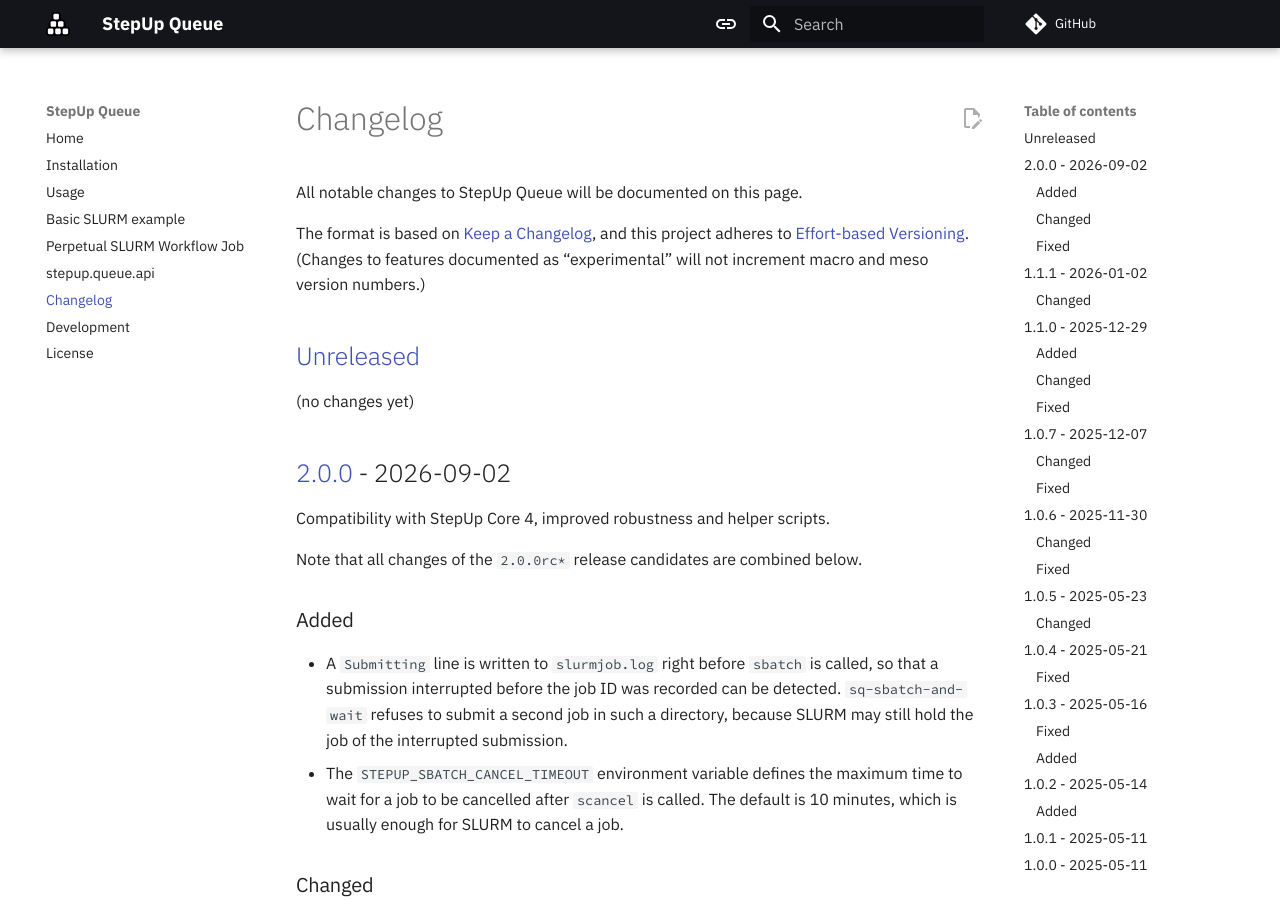
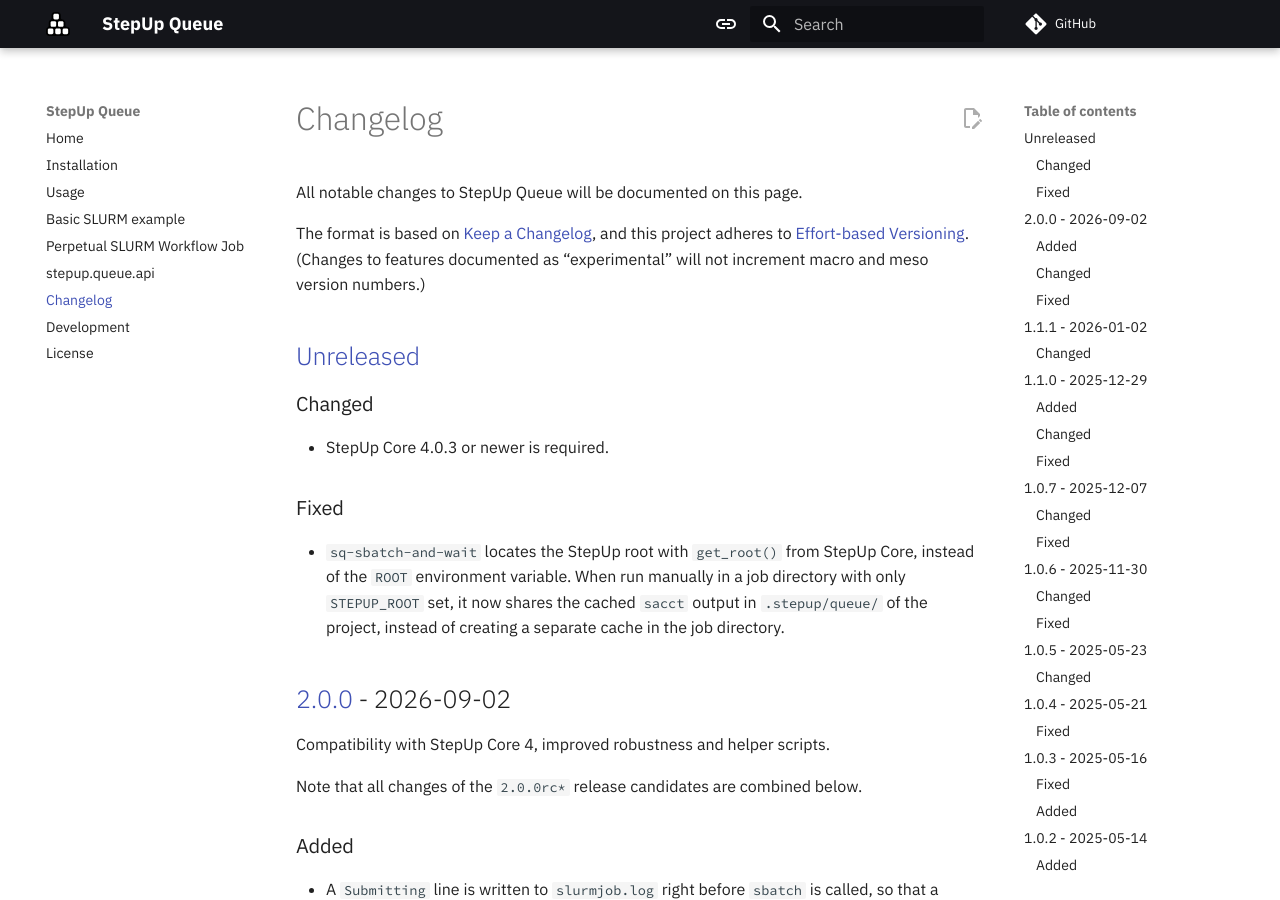
Before and after one commit to reproducible-reporting/stepup-queue, an MkDocs documentation site: the page built from docs/changelog.md, in a window 1280 px wide and 900 px high. Built offline with MkDocs 1.6.1 and Material for MkDocs 9.7.7, drawn with Linux system fonts in a browser that asks for light colours; comment, search, counter and statistics services are not loaded.

Commit message:
Use get_root() function from StepUp Core .0.3

```diff
--- a/docs/changelog.md
+++ b/docs/changelog.md
@@ -19,7 +19,17 @@ and this project adheres to [Effort-based Versioning](https://jacobtomlinson.dev
 
 ## [Unreleased][]
 
-(no changes yet)
+### Changed
+
+- StepUp Core 4.0.3 or newer is required.
+
+### Fixed
+
+- `sq-sbatch-and-wait` locates the StepUp root with `get_root()` from StepUp Core,
+  instead of the `ROOT` environment variable.
+  When run manually in a job directory with only `STEPUP_ROOT` set,
+  it now shares the cached `sacct` output in `.stepup/queue/` of the project,
+  instead of creating a separate cache in the job directory.
 
 ## [2.0.0][] - 2026-09-02 {: #v2.0.0 }
 
--- a/pyproject.toml
+++ b/pyproject.toml
@@ -57,7 +57,7 @@ classifiers = [
 dependencies = [
     "path>=16.14.0",
     "rich>=13.0.0",
-    "stepup>=4.0.0,<5.0.0a1",
+    "stepup>=4.0.3,<5.0.0a1",
 ]
 dynamic = ["version"]
 
```
Also changed, not shown: 2 other files.
